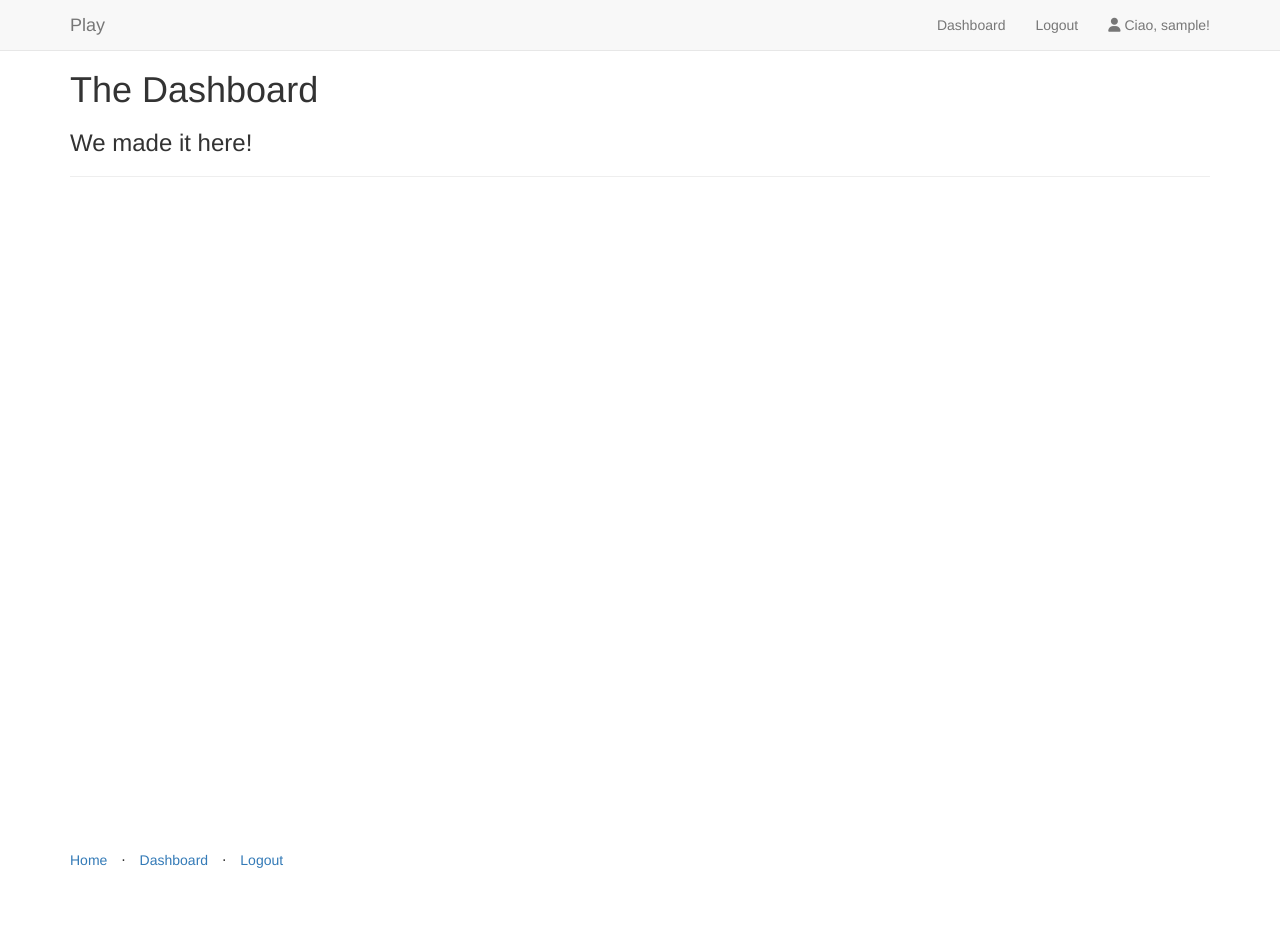
After one commit to fossabot/italygames-play, a Flask app: page /dashboard/ in a window 1280 px wide. The commit adds this page. Run offline with Flask 2, Linux system fonts and the light colour scheme; the visitor is signed in with stand-in values (Sample User, id 1); data comes from the database, SQL or seed files in the repository; parts of the project's set-up code (start-up, migrations or seed data) failed here and were passed over; some libraries are stand-ins or nearby versions.

Commit message:
refactor dashboard to separate blueprint

```diff
--- a/app/__init__.py
+++ b/app/__init__.py
@@ -52,6 +52,9 @@ def create_app(config_name):
     from .auth import auth as auth_blueprint
     app.register_blueprint(auth_blueprint)
 
+    from .dashboard import dashboard as dashboard_blueprint
+    app.register_blueprint(dashboard_blueprint, url_prefix='/dashboard')
+
     from .home import home as home_blueprint
     app.register_blueprint(home_blueprint)
 
--- a/app/auth/views.py
+++ b/app/auth/views.py
@@ -24,7 +24,7 @@ def oauth_authorize(provider):
         Provider name corresponding to the OAuthSignIn.provider_name
     """
     if not current_user.is_anonymous:
-        return redirect(url_for('home.dashboard'))
+        return redirect(url_for('dashboard.homepage'))
     oauth = OAuthSignIn.get_provider(provider)
     return oauth.authorize()
 
@@ -44,7 +44,7 @@ def oauth_callback(provider):
         Provider name corresponding to the OAuthSignIn.provider_name
     """
     if not current_user.is_anonymous:
-        return redirect(url_for('home.dashboard'))
+        return redirect(url_for('dashboard.homepage'))
     oauth = OAuthSignIn.get_provider(provider)
     social_id, username = oauth.callback()
 
@@ -59,7 +59,7 @@ def oauth_callback(provider):
         db.session.commit()
     login_user(user)
 
-    return redirect(url_for('home.dashboard'))
+    return redirect(url_for('dashboard.homepage'))
 
 
 @auth.route('/logout')
--- /dev/null
+++ b/app/dashboard/__init__.py
@@ -0,0 +1,5 @@
+from flask import Blueprint
+
+dashboard = Blueprint('dashboard', __name__)
+
+from . import views
--- /dev/null
+++ b/app/dashboard/views.py
@@ -0,0 +1,10 @@
+from flask import render_template
+from flask_login import login_required
+
+from . import dashboard
+
+@dashboard.route('/')
+@login_required
+def homepage():
+    """Renders dashboard template if logged in"""
+    return render_template('dashboard/index.html', title='Dashboard')
--- a/app/templates/base.html
+++ b/app/templates/base.html
@@ -32,7 +32,7 @@
                     {% if current_user.is_admin %}
                         <li><a href="{{ url_for('admin.list_games') }}">Manage Games</a></li>
                     {% endif %}
-                    <li><a href="{{ url_for('home.dashboard') }}">Dashboard</a></li>
+                    <li><a href="{{ url_for('dashboard.homepage') }}">Dashboard</a></li>
                     <li><a href="{{ url_for('auth.logout') }}">Logout</a></li>
                     <li><a><i class="fa fa-user"></i>  Ciao, {{ current_user.username }}!</a></li>
                 {% else %}
@@ -59,7 +59,7 @@
                 <li><a href="{{ url_for('home.homepage') }}">Home</a></li>
                 <li class="footer-menu-divider">⋅</li>
                     {% if current_user.is_authenticated %}
-                        <li><a href="{{ url_for('home.dashboard') }}">Dashboard</a></li>
+                        <li><a href="{{ url_for('dashboard.homepage') }}">Dashboard</a></li>
                         <li class="footer-menu-divider">⋅</li>
                         <li><a href="{{ url_for('auth.logout') }}">Logout</a></li>
                     {% else %}
--- /dev/null
+++ b/app/templates/dashboard/index.html
@@ -0,0 +1,18 @@
+{% extends "base.html" %}
+{% block title %}Dashboard{% endblock %}
+{% block body %}
+<div class="intro-header">
+    <div class="container">
+        <div class="row">
+            <div class="col-lg-12">
+                <div class="intro-message">
+                    <h1>The Dashboard</h1>
+                    <h3>We made it here!</h3>
+                    <hr class="intro-divider">
+                    </ul>
+                </div>
+            </div>
+        </div>
+    </div>
+</div>
+{% endblock %}
```
Also changed, not shown: app/home/views.py (+0 -8 lines), app/templates/dashboard/views.py (added, +10 -0 lines).
